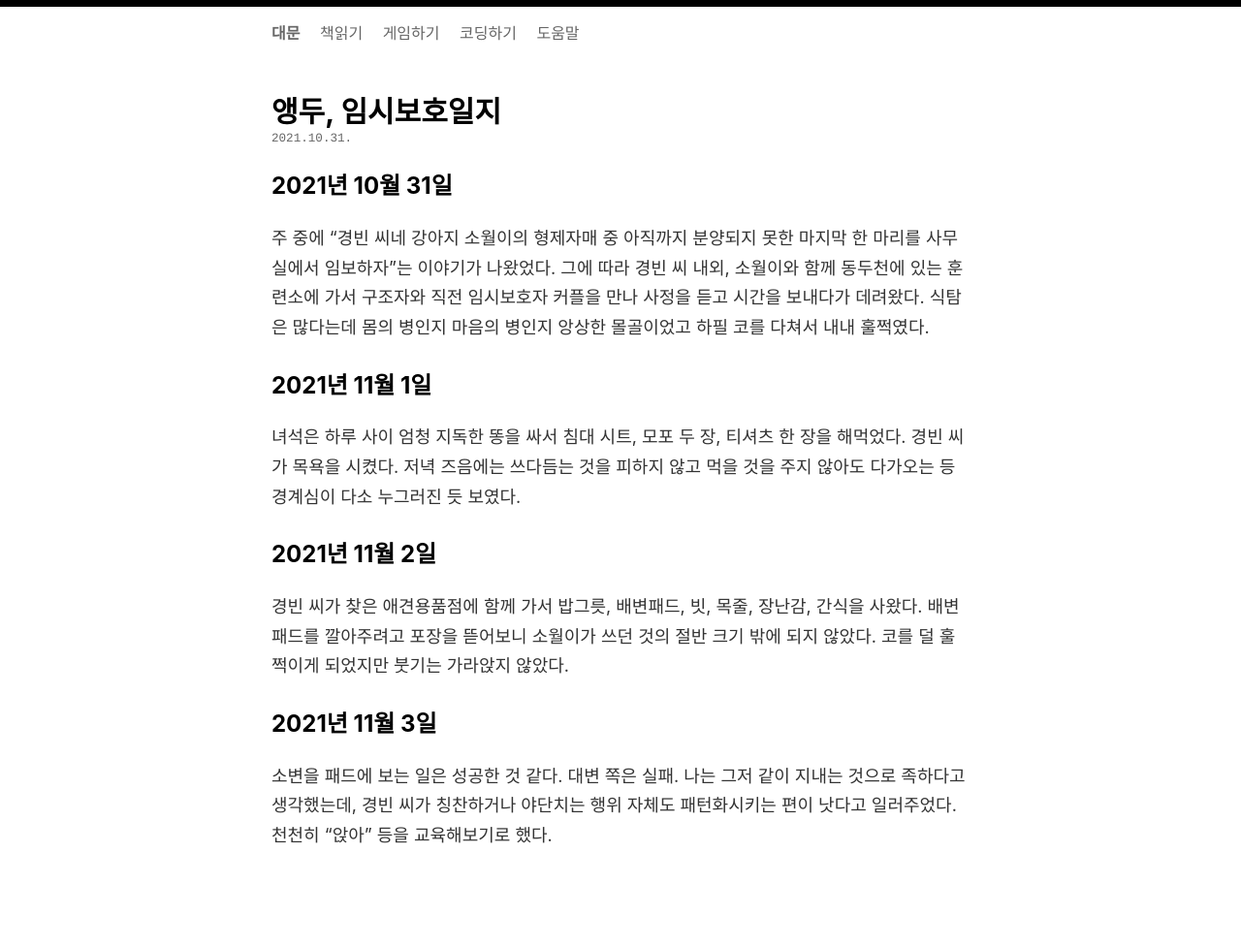
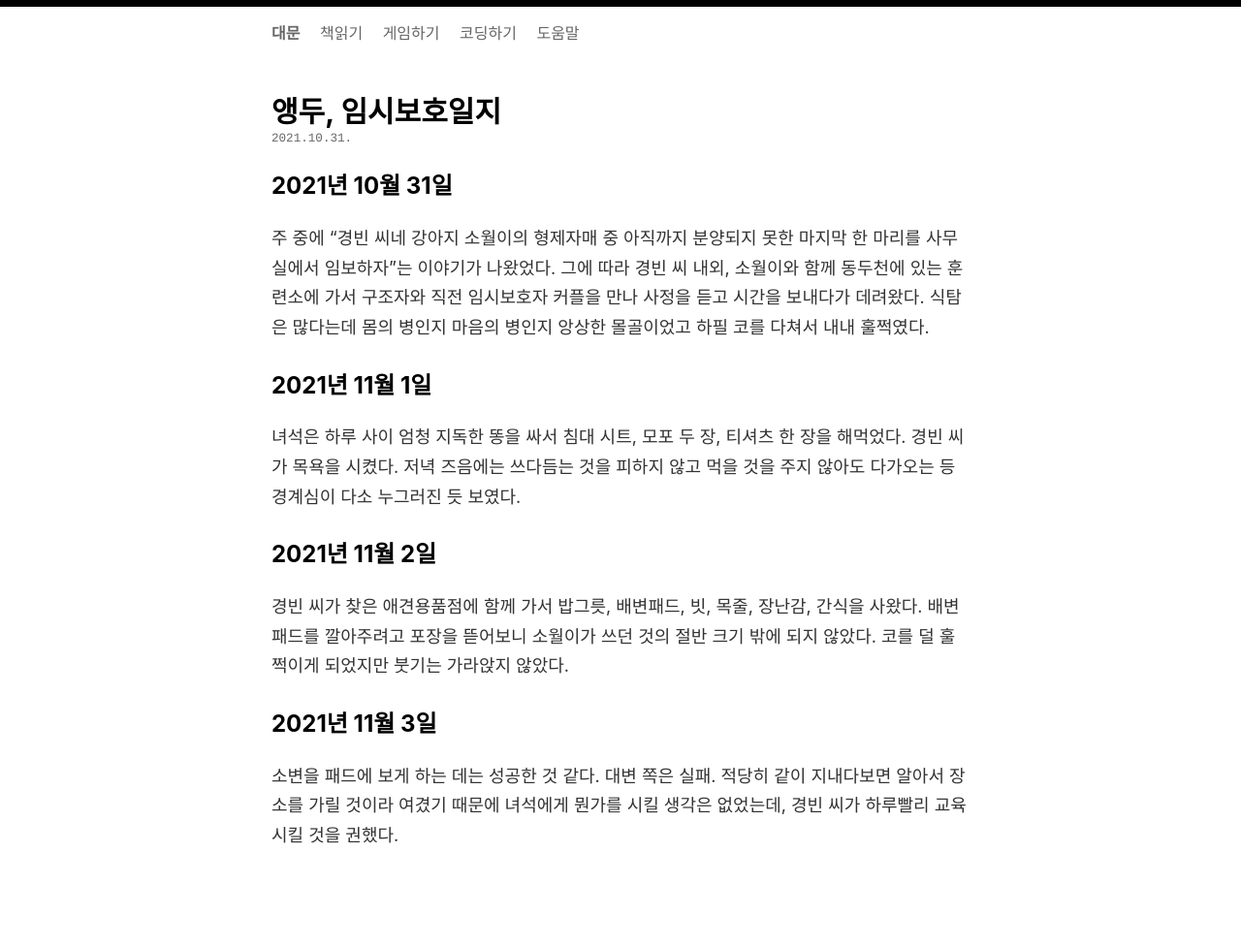
Before and after one commit to oxmhpark/www.exonomicon.net, a Jekyll site: the page built from _posts/2021-10-31-caring-note-of-aeng-doo.md, in a window 1280 px wide. Shown: the whole page at 97% size. Built offline with Jekyll 4.4.1, drawn with Linux system fonts in a browser that asks for light colours; comment, search, counter and statistics services are not loaded.

Commit message:
Update 2021-10-31-caring-note-of-aeng-doo.md

```diff
--- a/_posts/2021-10-31-caring-note-of-aeng-doo.md
+++ b/_posts/2021-10-31-caring-note-of-aeng-doo.md
@@ -13,4 +13,4 @@ comments: true
 경빈 씨가 찾은 애견용품점에 함께 가서 밥그릇, 배변패드, 빗, 목줄, 장난감, 간식을 사왔다. 배변패드를 깔아주려고 포장을 뜯어보니 소월이가 쓰던 것의 절반 크기 밖에 되지 않았다. 코를 덜 훌쩍이게 되었지만 붓기는 가라앉지 않았다.
 
 ## 2021년 11월 3일
-소변을 패드에 보는 일은 성공한 것 같다. 대변 쪽은 실패. 나는 그저 같이 지내는 것으로 족하다고 생각했는데, 경빈 씨가 칭찬하거나 야단치는 행위 자체도 패턴화시키는 편이 낫다고 일러주었다. 천천히 "앉아" 등을 교육해보기로 했다.
+소변을 패드에 보게 하는 데는 성공한 것 같다. 대변 쪽은 실패. 적당히 같이 지내다보면 알아서 장소를 가릴 것이라 여겼기 때문에 녀석에게 뭔가를 시킬 생각은 없었는데, 경빈 씨가 하루빨리 교육시킬 것을 권했다.
```
